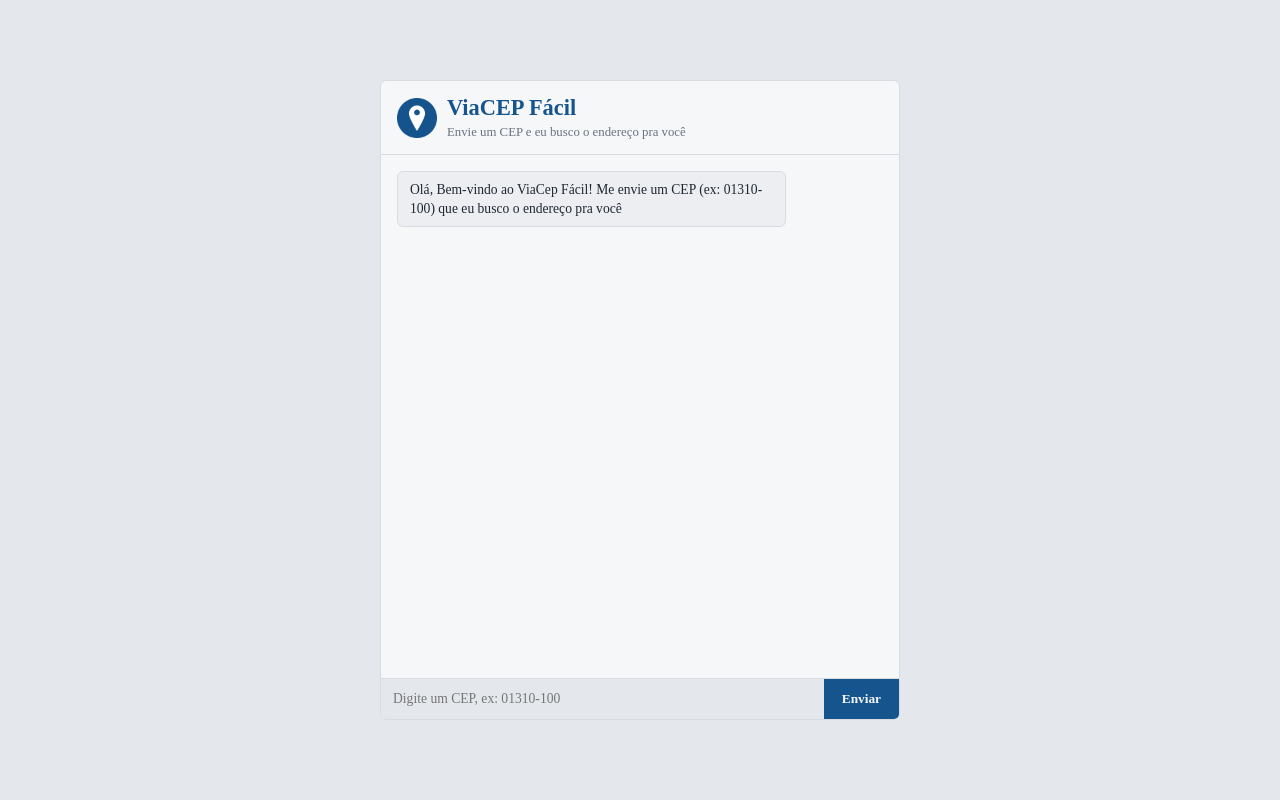
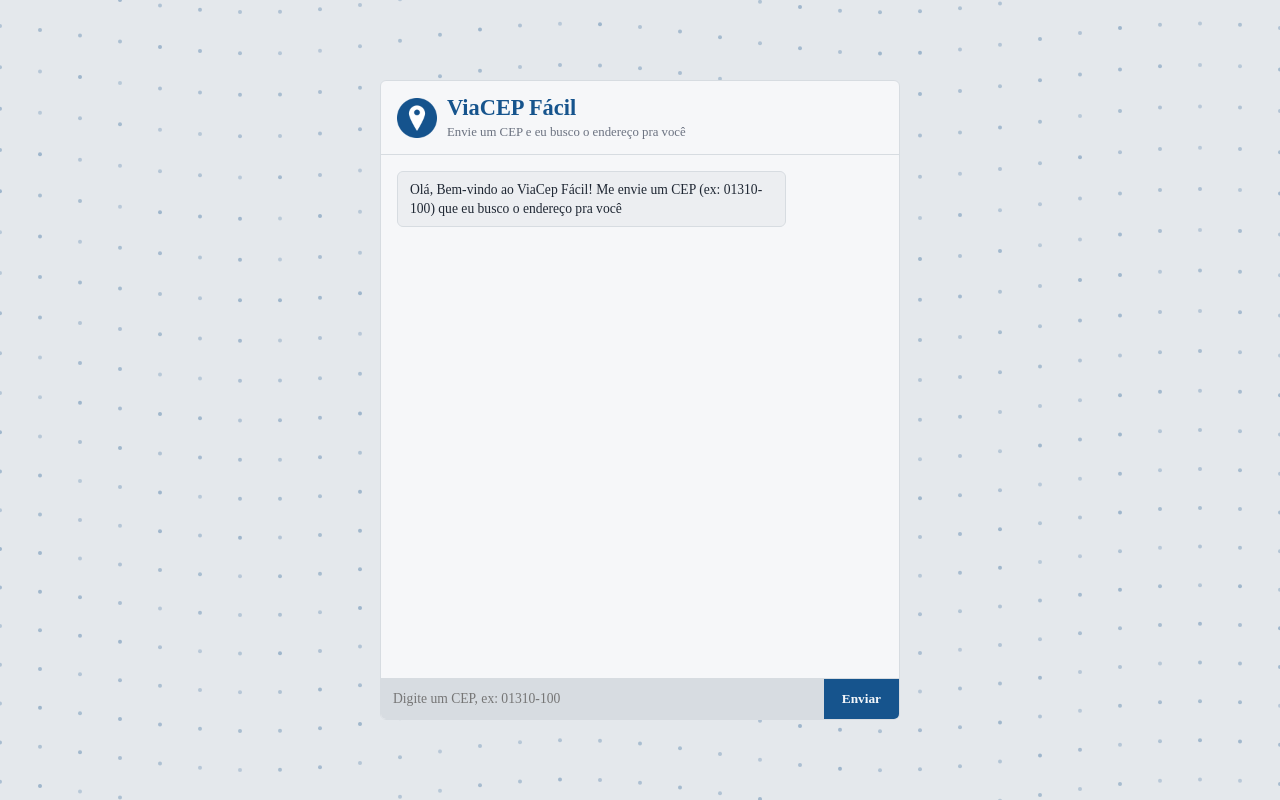
Before and after one commit to mvmoreira-dev/viacep-facil, a Flask app: page / in a window 1280 px wide. Run offline with Flask 3, Linux system fonts and the light colour scheme.

Commit message:
FIX: Refactor static structure + add new dynamic wave background

```diff
--- a/static/style.css
+++ b/static/css/style.css
@@ -11,6 +11,14 @@
 
 * {
 	box-sizing: border-box;
+}
+
+#bg {
+	position: fixed;
+	top: 0;
+	left: 0;
+	z-index: -1;
+	pointer-events: none;
 }
 
 body {
@@ -108,7 +116,7 @@ body {
 .chat-form input {
 	flex: 1;
 	padding: 12px;
-	background: var(--bg);
+	background: var(--borda);
 	border: none;
 	color: var(--texto);
 	font-family: inherit;
--- /dev/null
+++ b/static/js/background.js
@@ -0,0 +1,59 @@
+const canvas = document.getElementById("bg");
+const ctx = canvas.getContext("2d");
+
+canvas.width = window.innerWidth;
+canvas.height = window.innerHeight;
+
+const dotColor = "22, 84, 141"; // #16548D
+
+const SPACING = 40;
+const RADIUS = 2.0;
+const AMPLITUDE = 15;
+const SPEED = 0.0008;
+const WAVE_LENGTH = 0.01;
+
+let cols, rows, dots;
+
+function buildGrid() {
+	cols = Math.ceil(canvas.width / SPACING) + 2;
+	rows = Math.ceil(canvas.height / SPACING) + 2;
+	dots = [];
+
+	for (let i = 0; i < cols; i++) {
+		for (let j = 0; j < rows; j++) {
+			dots.push({
+				baseX: i * SPACING,
+				baseY: j * SPACING,
+				alpha: 0.20 + Math.random() * 0.14
+			});
+		}
+	}
+}
+
+function animate(time) {
+	ctx.clearRect(0, 0, canvas.width, canvas.height);
+
+	for (const dot of dots) {
+		const wave =
+			Math.sin(dot.baseX * WAVE_LENGTH + time * SPEED) * AMPLITUDE +
+			Math.cos(dot.baseY * WAVE_LENGTH * 0.6 + time * SPEED * 0.8) * (AMPLITUDE * 0.4);
+
+		const y = dot.baseY + wave;
+
+		ctx.beginPath();
+		ctx.arc(dot.baseX, y, RADIUS, 0, Math.PI * 2);
+		ctx.fillStyle = `rgba(${dotColor}, ${dot.alpha})`;
+		ctx.fill();
+	}
+
+	requestAnimationFrame(animate);
+}
+
+buildGrid();
+animate(0);
+
+window.addEventListener("resize", () => {
+	canvas.width = window.innerWidth;
+	canvas.height = window.innerHeight;
+	buildGrid();
+});
--- a/templates/index.html
+++ b/templates/index.html
@@ -5,12 +5,14 @@
 	<meta name="viewport" content="width=device-width, initial-scale=1.0">
 	<title>ViaCEP Fácil</title>
 
-	<link rel="stylesheet" href="{{ url_for('static', filename='style.css') }}">
+	<link rel="stylesheet" href="{{ url_for('static', filename='css/style.css') }}">
 	<link rel="icon" type="image/png" href="{{ url_for('static', filename='favicon.png') }}">
 </head>
 
 
 <body>
+	<canvas id="bg"></canvas>
+
 	<main class="chat">
 		<header class="chat-header">
 			<div class="chat-header-title">
@@ -36,6 +38,7 @@
 		</form>
 	</main>
 
-	<script src="{{ url_for('static', filename='chat.js') }}"></script>
+	<script src="{{ url_for('static', filename='js/chat.js') }}"></script>
+	<script src="{{ url_for('static', filename='js/background.js') }}"></script>
 </body>
 </html>
```
Also changed, not shown: static/js/chat.js (renamed from static/chat.js).
